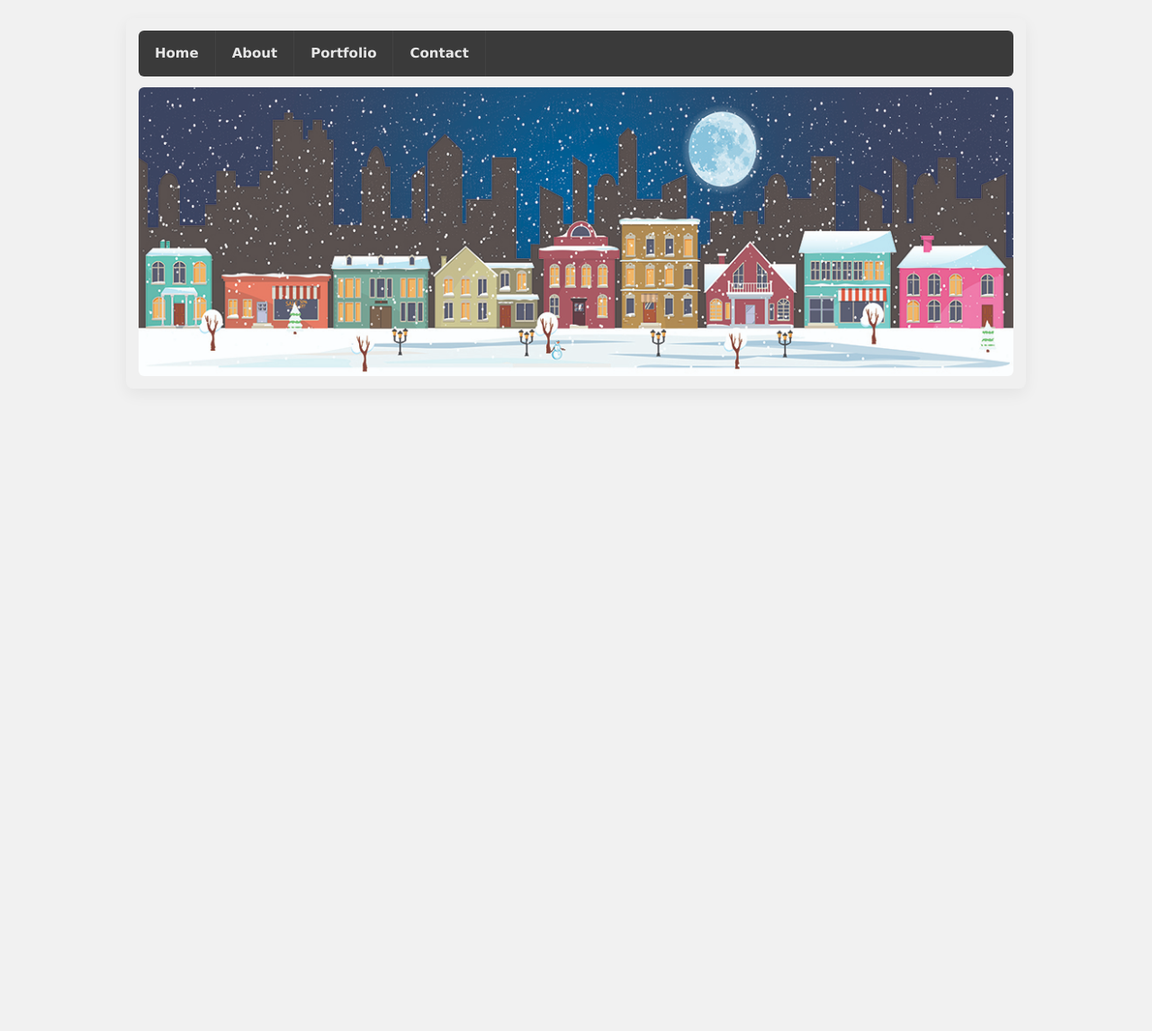
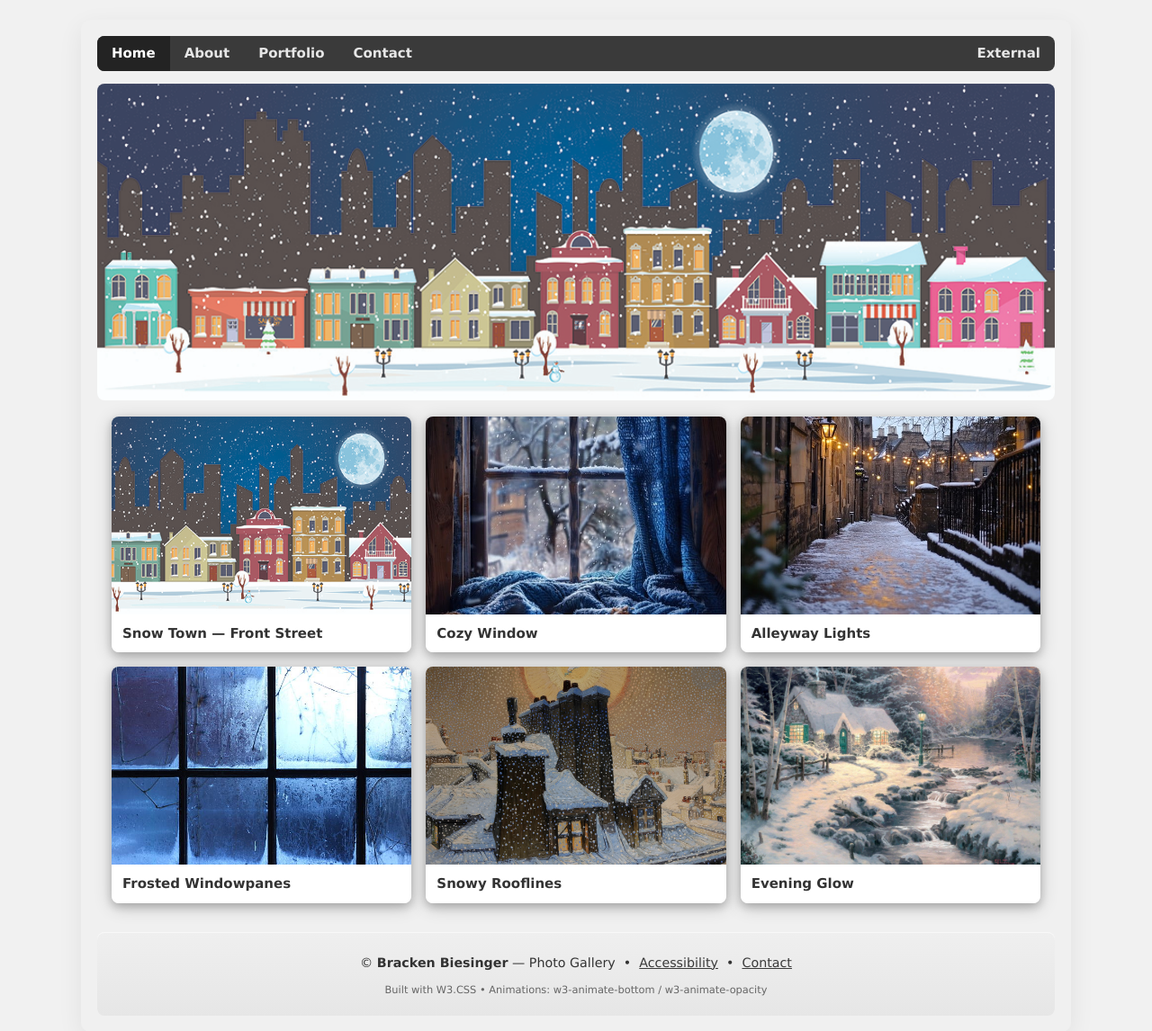
Before and after one commit to BrackMister/Nav2, a plain HTML site: page index.html in a window 1280 px wide. Shown: the whole page at 90% size. Before the commit the page ends 800 px from the top, so only its background shows below. Drawn offline with nearby package versions, Linux system fonts and the light colour scheme.

Commit message:
Update index.html

```diff
--- a/index.html
+++ b/index.html
@@ -4,64 +4,157 @@
   <meta charset="utf-8" />
   <meta name="viewport" content="width=device-width,initial-scale=1" />
   <link rel="stylesheet" href="https://www.w3schools.com/w3css/4/w3.css">
-  <title>My Website</title>
+  <title>Gallery Page — Fixed Thumbnails</title>
+
   <style>
+    /* Gray container */
     .graybox {
       background: #f0f0f0;
-      padding: 14px;
-      border-radius: 8px;
-      max-width: 1000px;
-      margin: 20px auto;
-      box-shadow: 0 6px 18px rgba(0,0,0,0.06);
+      padding: 18px;
+      border-radius: 10px;
+      max-width: 1100px;
+      margin: 22px auto;
+      box-shadow: 0 8px 28px rgba(0,0,0,0.07);
     }
 
-    .my-nav {
-      border-radius: 6px;
-      overflow: hidden;
+    /* Navbar */
+    .my-nav { border-radius: 8px; overflow: hidden; }
+    .my-nav .w3-bar { background: #3a3a3a; color: #dcdcdc; }
+    .navlink { color:#e6e6e6; font-weight:600; padding:12px 16px; text-decoration:none; border-right:1px solid rgba(255,255,255,0.04); }
+    .navlink:hover{ background:#5c5c5c; color:#fff; }
+    .navlink.active{ background:#232323; color:#fff; }
+
+    /* Big banner */
+    .banner { display:block; width:100%; height:auto; margin-top:14px; border-radius:8px; object-fit:cover; max-height:420px; }
+
+    /* Gallery grid */
+    .gallery-row { margin-top:18px; }
+    .w3-card-4 { overflow:hidden; border-radius:8px; }
+
+    /* --- Uniform thumbnail box using background-image (reliable cropping) --- */
+    .thumb-box {
+      width: 100%;
+      height: 220px;               /* consistent thumbnail height */
+      background-size: cover;      /* crop to fill */
+      background-position: center; /* center crop */
+      background-repeat: no-repeat;
+      display: block;
+      transition: transform .35s ease, box-shadow .35s ease;
     }
 
-    .my-nav .w3-bar {
-      background: #3a3a3a;
-      color: #dcdcdc;
+    /* Hover zoom + shadow (applies to the card containing the thumb-box) */
+    .card-hover:hover .thumb-box {
+      transform: scale(1.06);
+      box-shadow: 0 12px 28px rgba(0,0,0,0.18);
     }
 
-    .my-nav .navlink {
-      color: #e6e6e6;
-      font-weight: 600;
-      padding: 14px 18px;
-      text-decoration: none;
-      border-right: 1px solid rgba(255,255,255,0.04);
+    /* card caption */
+    .card-caption { padding:10px 12px; font-weight:600; color:#333; background:#fff; }
+
+    /* Footer */
+    footer.site-footer {
+      margin-top:22px;
+      padding:18px;
+      border-radius:8px;
+      background:linear-gradient(180deg,#efefef,#e6e6e6);
+      text-align:center;
+      color:#333;
+      font-size:0.95rem;
+      box-shadow: inset 0 1px 0 rgba(255,255,255,0.6);
     }
 
-    .my-nav .navlink:hover {
-      background: #5c5c5c;
-      color: #ffffff;
+    /* Responsive: reduce thumbnail height on small screens */
+    @media (max-width: 640px){
+      .thumb-box { height: 160px; }
     }
 
-    .banner {
-      display: block;
-      width: 100%;
-      height: auto;
-      margin-top: 12px;
-      border-radius: 6px;
-      object-fit: cover;
-      max-height: 360px;
+    /* Optional: slightly taller thumbnails on wide screens */
+    @media (min-width: 1400px){
+      .thumb-box { height: 260px; }
     }
   </style>
 </head>
 
 <body class="w3-light-grey">
+
   <div class="graybox">
+
+    <!-- NAV BAR -->
     <nav class="my-nav">
       <div class="w3-bar">
-        <a href="#" class="w3-bar-item navlink active">Home</a>
-        <a href="#" class="w3-bar-item navlink">About</a>
-        <a href="#" class="w3-bar-item navlink">Portfolio</a>
-        <a href="#" class="w3-bar-item navlink">Contact</a>
+        <a href="index.html" class="w3-bar-item navlink active">Home</a>
+        <a href="about.html" class="w3-bar-item navlink">About</a>
+        <a href="portfolio.html" class="w3-bar-item navlink">Portfolio</a>
+        <a href="contact.html" class="w3-bar-item navlink">Contact</a>
+        <div class="w3-right w3-hide-small">
+          <a href="https://example.com" class="w3-bar-item navlink" target="_blank" rel="noopener">External</a>
+        </div>
       </div>
     </nav>
 
-    <img src="TownfrontwithSnow1000.jpg" alt="Snowy Town Banner" class="banner w3-image">
-  </div>
+    <!-- MAIN BANNER -->
+    <img src="TownfrontwithSnow1000.jpg" alt="Snowy Town Banner" class="banner w3-image w3-animate-opacity">
+
+    <!-- GALLERY (3 columns x 2 rows = 6 images) -->
+    <div class="gallery-row">
+      <div class="w3-row-padding">
+
+        <!-- NOTE: change the URLs in the inline style background-image to your actual filenames -->
+        <div class="w3-third w3-margin-bottom">
+          <div class="w3-card-4 card-hover w3-animate-bottom">
+            <div class="thumb-box" style="background-image: url('TownfrontwithSnow1000.jpg');" role="img" aria-label="Snow Town — Front Street"></div>
+            <div class="card-caption">Snow Town — Front Street</div>
+          </div>
+        </div>
+
+        <div class="w3-third w3-margin-bottom">
+          <div class="w3-card-4 card-hover w3-animate-bottom">
+            <div class="thumb-box" style="background-image: url('cozy-winter-window-stockcake.jpg');" role="img" aria-label="Cozy Window"></div>
+            <div class="card-caption">Cozy Window</div>
+          </div>
+        </div>
+
+        <div class="w3-third w3-margin-bottom">
+          <div class="w3-card-4 card-hover w3-animate-bottom">
+            <div class="thumb-box" style="background-image: url('snowy-alleyway-evening-stockcake.jpg');" role="img" aria-label="Alleyway Lights"></div>
+            <div class="card-caption">Alleyway Lights</div>
+          </div>
+        </div>
+
+        <!-- Row 2 -->
+        <div class="w3-third w3-margin-bottom">
+          <div class="w3-card-4 card-hover w3-animate-bottom">
+            <div class="thumb-box" style="background-image: url('istockphoto-497859024-612x612.jpg');" role="img" aria-label="Frosted Windowpanes"></div>
+            <div class="card-caption">Frosted Windowpanes</div>
+          </div>
+        </div>
+
+        <div class="w3-third w3-margin-bottom">
+          <div class="w3-card-4 card-hover w3-animate-bottom">
+            <div class="thumb-box" style="background-image: url('tumblr_1bdcb2e621cacb3bee6318fd73cf1baf_aff6bd69_1280.jpg');" role="img" aria-label="Snowy Rooflines"></div>
+            <div class="card-caption">Snowy Rooflines</div>
+          </div>
+        </div>
+
+        <div class="w3-third w3-margin-bottom">
+          <div class="w3-card-4 card-hover w3-animate-bottom">
+            <div class="thumb-box" style="background-image: url('eveglo_03c2a315-15fb-4d4f-af19-d37dfa3f9da2.jpg');" role="img" aria-label="Evening Glow"></div>
+            <div class="card-caption">Evening Glow</div>
+          </div>
+        </div>
+
+      </div> <!-- /.w3-row-padding -->
+    </div> <!-- /.gallery-row -->
+
+    <!-- FOOTER -->
+    <footer class="site-footer w3-margin-top">
+      <div class="w3-container">
+        <p style="margin:6px 0 8px 0;">© <strong>Bracken Biesinger</strong> — Photo Gallery &nbsp;•&nbsp; <a href="#" class="w3-text-dark-gray">Accessibility</a> &nbsp;•&nbsp; <a href="#" class="w3-text-dark-gray">Contact</a></p>
+        <small style="color:#666;">Built with W3.CSS • Animations: w3-animate-bottom / w3-animate-opacity</small>
+      </div>
+    </footer>
+
+  </div> <!-- /.graybox -->
+
 </body>
 </html>
```
